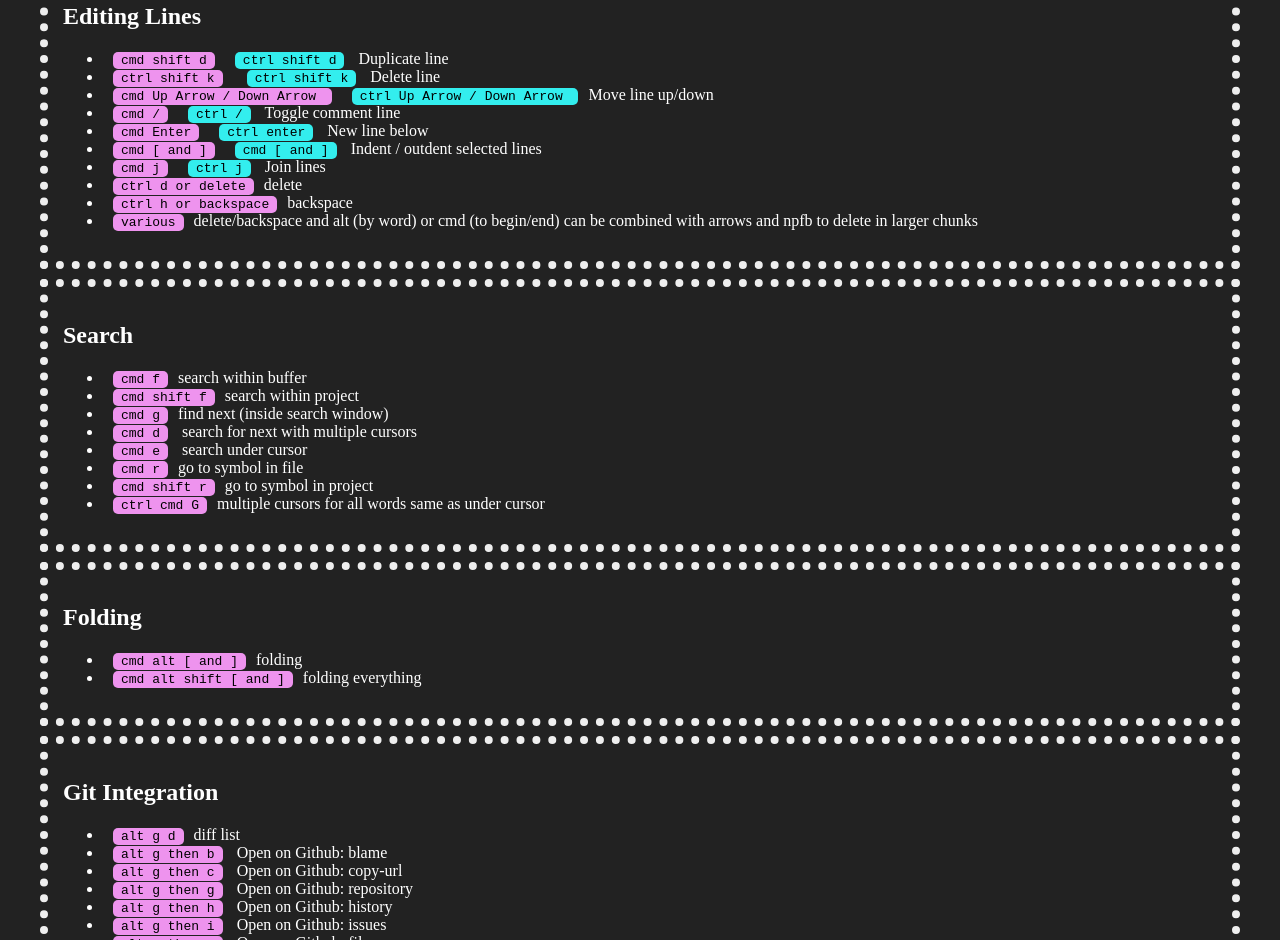
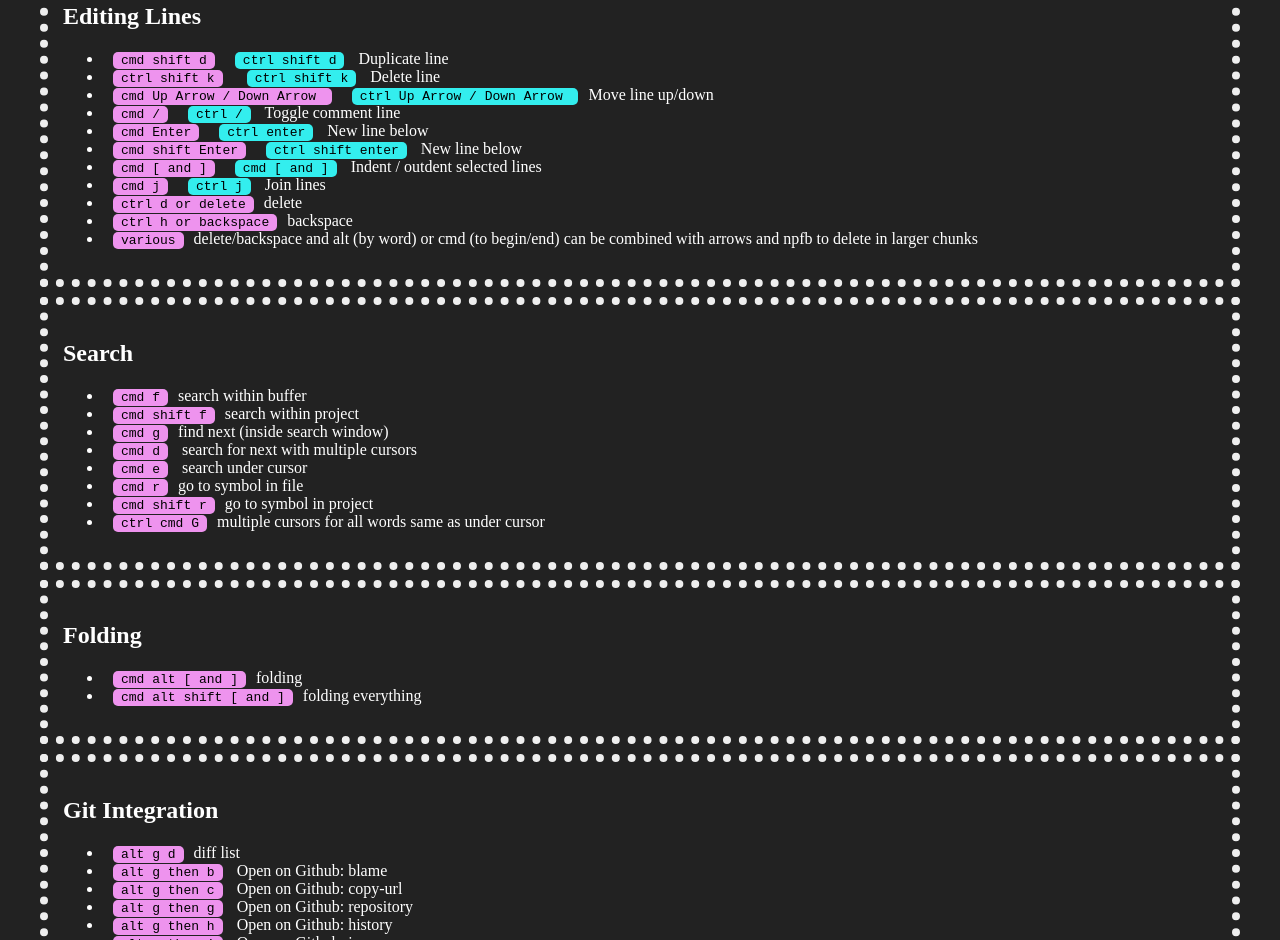
Before and after one commit to EvanBurchard/atomtexteditor.com, a plain HTML site: page index.html in a window 1280 px wide. Shown: the part 977-1917 px from the top of the page. Drawn offline with Linux system fonts and the light colour scheme.

Commit message:
added new line command

```diff
--- a/index.html
+++ b/index.html
@@ -55,6 +55,7 @@
   <li><code class='mac'>cmd Up Arrow / Down Arrow </code><code>ctrl Up Arrow / Down Arrow </code>  Move line up/down</li>
   <li><code class='mac'>cmd /</code><code>ctrl /</code>   Toggle comment line</li>
   <li><code class='mac'>cmd Enter</code><code>ctrl enter</code>   New line below</li>
+  <li><code class='mac'>cmd shift Enter</code><code>ctrl shift enter</code>   New line below</li>
   <li><code class='mac'>cmd [ and ]</code><code>cmd [ and ]</code>   Indent / outdent selected lines</li>
   <li><code class='mac'>cmd j</code><code>ctrl j</code>   Join lines</li>
   <li><code class='mac'>ctrl d or delete</code>delete</li>
```
